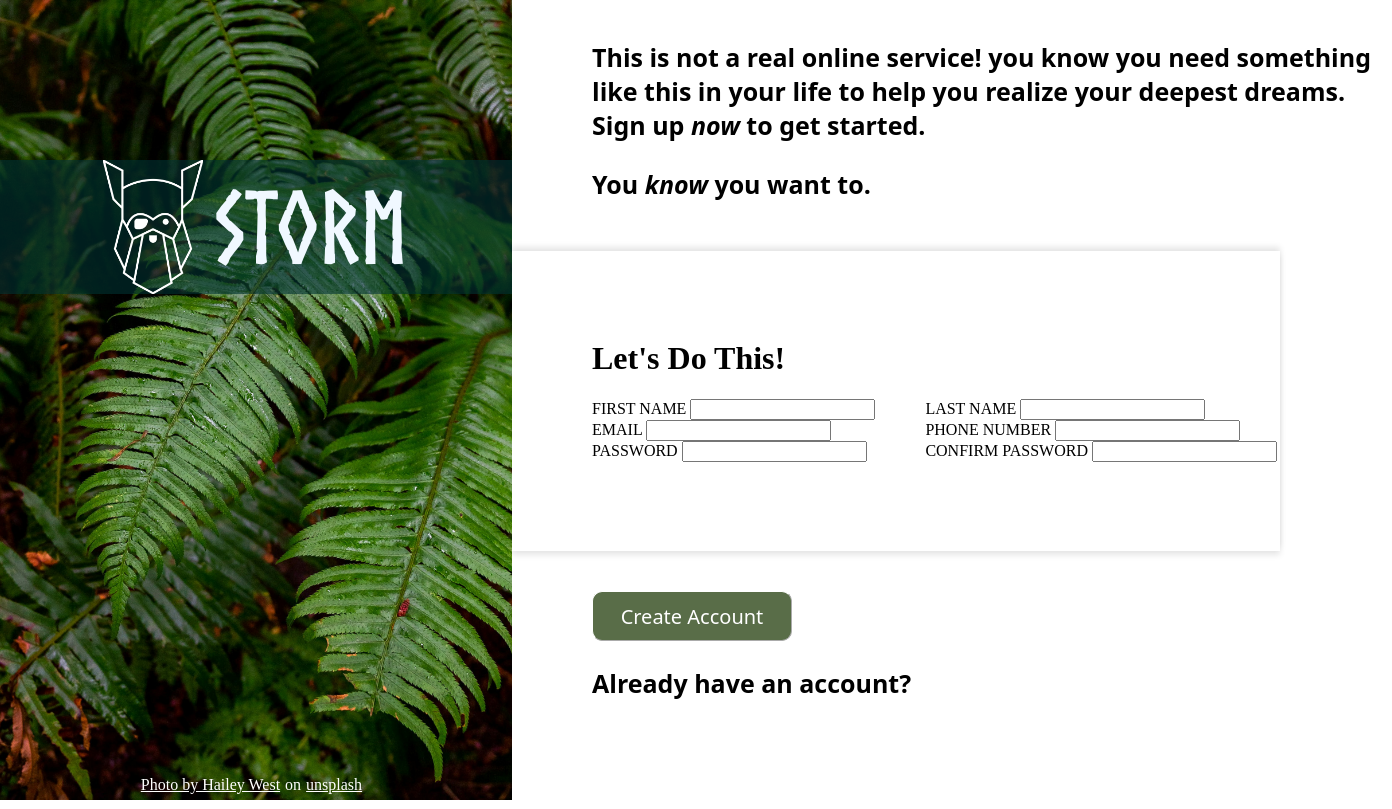
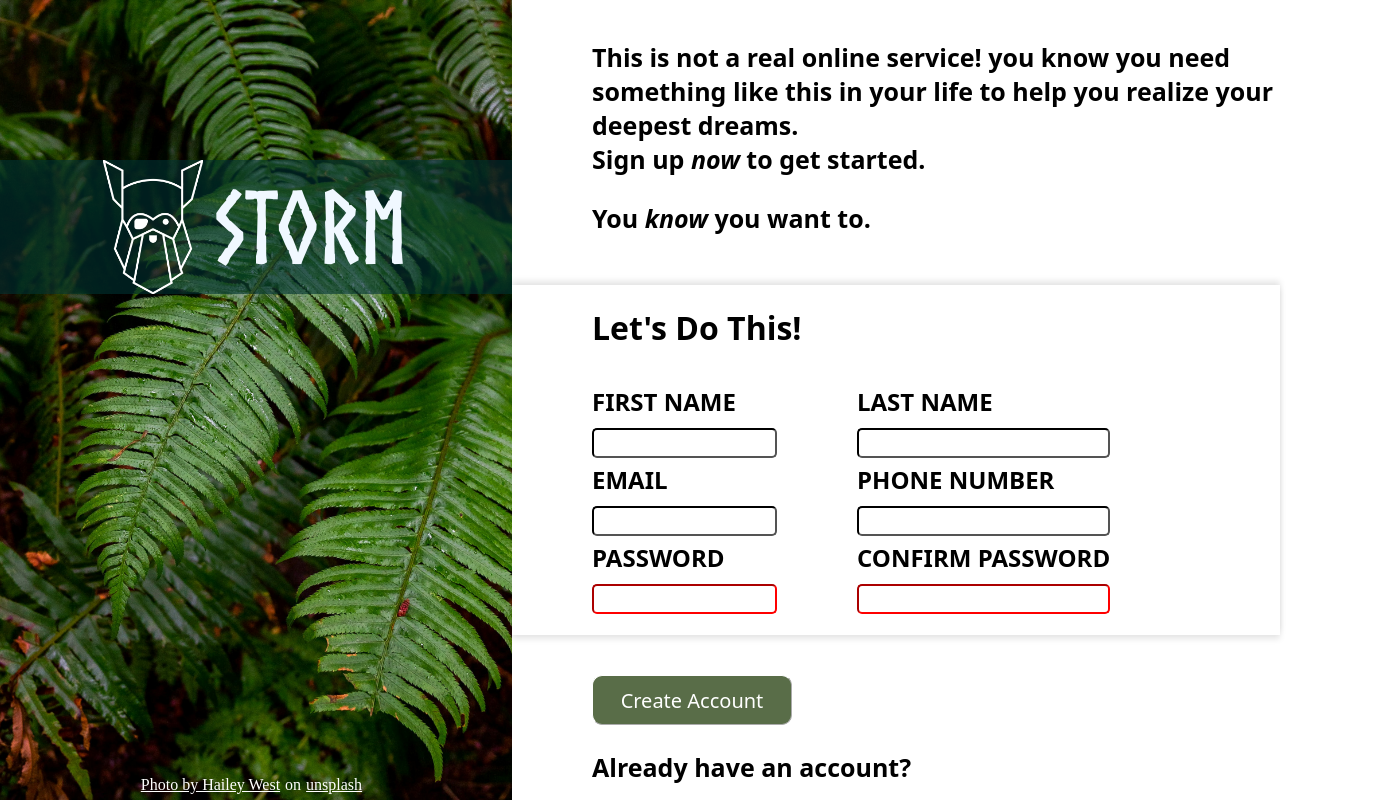
Before and after one commit to STORM533/Sign-up-Form, a plain HTML site: page index.html in a window 1280 px wide. Shown: the whole page, 1392 px wide, since content can reach past the window. Drawn offline with Linux system fonts and the light colour scheme.

Commit message:
project done added password color functionality improvised the view

```diff
--- a/index.html
+++ b/index.html
@@ -43,7 +43,7 @@
                                 <label for="email">EMAIL</label>
                                 <input type="email" name="email" id="email" required>
                             </div>
-                            <div>
+                            <div class="paswrd">
                                 <label for="password">PASSWORD</label>
                                 <input type="password" name="password" id="password" required>
                             </div>
@@ -57,7 +57,7 @@
                                 <label for="phone-number">PHONE NUMBER</label>
                                 <input type="tel"" name="phone-number" id="phone-number"  required>
                             </div>
-                            <div>
+                            <div class="paswrd">
                                 <label for = "cnfrm-pass">CONFIRM PASSWORD</label>
                                 <input type="password" name="cnfrm-pass" id="cnfrm-pass" required>
                             </div>
--- a/styles.css
+++ b/styles.css
@@ -83,7 +83,7 @@ a:visited{
 
 }
 .right-side .part-1{
-    width : 800px;
+    width : 750px;
     font-weight: 550;
     padding-top: 40px;
     padding-left: 80px;
@@ -92,14 +92,17 @@ a:visited{
 .text-2{
     font-size: 25px;
     margin: 0px;
+    font-family: system-ui, -apple-system, BlinkMacSystemFont, 'Segoe UI', Roboto, Oxygen, Ubuntu, Cantarell, 'Open Sans', 'Helvetica Neue', sans-serif;
 }
 .text-3{
     font-size:25px;
     margin-bottom: 50px;
+    font-family: system-ui, -apple-system, BlinkMacSystemFont, 'Segoe UI', Roboto, Oxygen, Ubuntu, Cantarell, 'Open Sans', 'Helvetica Neue', sans-serif;
 }
 h1{
     margin-top: 0px;
     margin-left: 80px;
+    font-family: system-ui, -apple-system, BlinkMacSystemFont, 'Segoe UI', Roboto, Oxygen, Ubuntu, Cantarell, 'Open Sans', 'Helvetica Neue', sans-serif;
 }
 form .p21{
     display: flex;
@@ -108,17 +111,17 @@ form .p21{
     box-shadow:
     0 -4px 6px rgba(0, 0, 0, 0.1),  /* top shadow */
     0 4px 6px rgba(0, 0, 0, 0.1);   /* bottom shadow */
-    height: 300px;
+    height: 350px;
     justify-content: center;
     margin-bottom: 0px;
-
+    gap: 10px;
 
 }
 .p22{
     margin-left: 80px;
     display: flex;
-    gap: 50px;
-
+    gap: 80px;
+    font-size: x-large;
 }
 button{
     background-color: #596D48;
@@ -145,3 +148,45 @@ button{
     font-weight: 550;
     font-family: system-ui, -apple-system, BlinkMacSystemFont, 'Segoe UI', Roboto, Oxygen, Ubuntu, Cantarell, 'Open Sans', 'Helvetica Neue', sans-serif;
 }
+.p21-1 div{
+    margin-top: 5px;
+    font-weight: 550;
+    font-family: system-ui, -apple-system, BlinkMacSystemFont, 'Segoe UI', Roboto, Oxygen, Ubuntu, Cantarell, 'Open Sans', 'Helvetica Neue', sans-serif;
+    display: flex;
+    flex-direction: column;
+    gap: 10px;
+
+}
+.p21-2 div{
+    margin-top: 5px;
+    font-weight: 550;
+    font-family: system-ui, -apple-system, BlinkMacSystemFont, 'Segoe UI', Roboto, Oxygen, Ubuntu, Cantarell, 'Open Sans', 'Helvetica Neue', sans-serif;
+    display: flex;
+    flex-direction: column;
+    gap: 10px;
+
+}
+input{
+    box-sizing: border-box;
+    height: 30px;
+    border-radius: 5px;
+    outline: none;
+    border-color: black;
+
+}
+input:focus{
+border-color: rgb(74, 241, 8);
+box-shadow:
+    0 -4px 6px rgba(0, 0, 0, 0.1),  /* top shadow */
+    0 4px 6px rgba(0, 0, 0, 0.1);   /* bottom shadow */
+}
+.paswrd input:focus{
+    border-color: blue;
+    box-shadow:
+    0 -4px 6px rgba(0, 0, 0, 0.1),  /* top shadow */
+    0 4px 6px rgba(0, 0, 0, 0.1);   /* bottom shadow */
+}
+.paswrd input:invalid{
+    border-color: red;
+
+}
```
